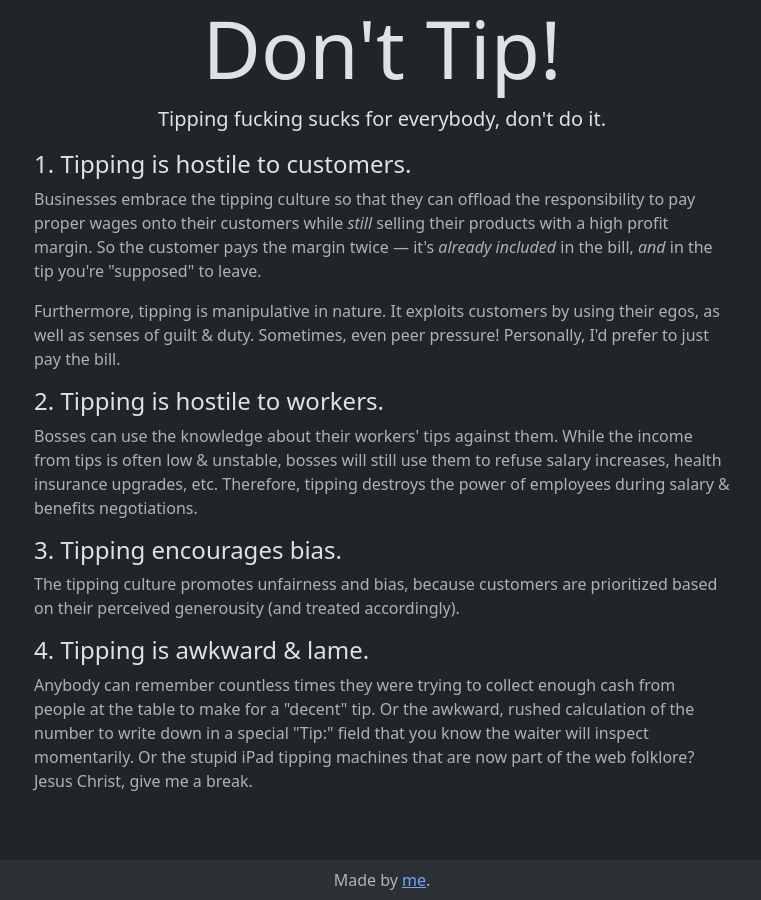
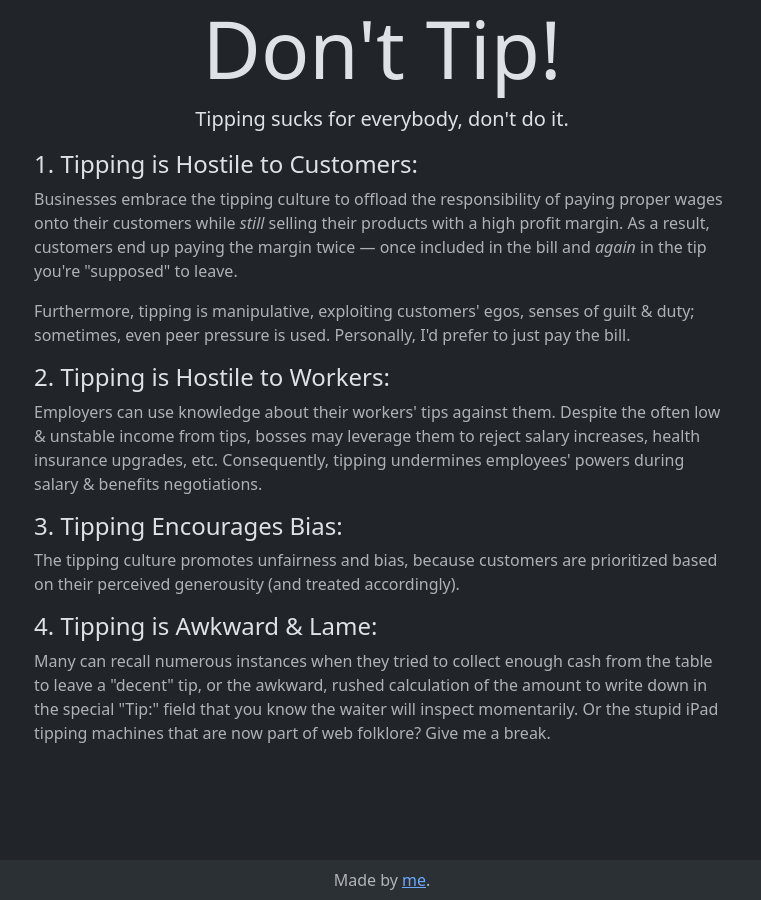
Before and after one commit to egor-tensin/fucktipp.ing, a Jekyll site: the page built from src/index.html, in a window 1280 px wide. Shown: the whole page, without its empty margins (258-1019 px from the left). Built offline with Jekyll 4.4.1, drawn with Linux system fonts in a browser that asks for light colours.

Commit message:
reword things

```diff
--- a/src/index.html
+++ b/src/index.html
@@ -2,52 +2,49 @@
 layout: page
 title: Fuck Tipping
 points:
-  - title: Tipping is hostile to customers.
+  - title: 'Tipping is Hostile to Customers:'
     description:
       - |
-        Businesses embrace the tipping culture so that they can offload the
-        responsibility to pay proper wages onto their customers while
-        <em>still</em> selling their products with a high profit margin.
-        So the customer pays the margin twice &mdash; it's <em>already
-        included</em> in the bill, <em>and</em> in the tip you're "supposed" to
+        Businesses embrace the tipping culture to offload the responsibility of
+        paying proper wages onto their customers while <em>still</em> selling
+        their products with a high profit margin.
+        As a result, customers end up paying the margin twice &mdash; once
+        included in the bill and <em>again</em> in the tip you're "supposed" to
         leave.
       - |
-        Furthermore, tipping is manipulative in nature.
-        It exploits customers by using their egos, as well as senses of guilt
-        &amp; duty.
-        Sometimes, even peer pressure!
+        Furthermore, tipping is manipulative, exploiting customers' egos,
+        senses of guilt &amp; duty; sometimes, even peer pressure is used.
         Personally, I'd prefer to just pay the bill.
-  - title: Tipping is hostile to workers.
+  - title: 'Tipping is Hostile to Workers:'
     description:
       - |
-        Bosses can use the knowledge about their workers' tips against them.
-        While the income from tips is often low &amp; unstable, bosses will
-        still use them to refuse salary increases, health insurance upgrades,
+        Employers can use knowledge about their workers' tips against them.
+        Despite the often low &amp; unstable income from tips, bosses may
+        leverage them to reject salary increases, health insurance upgrades,
         etc.
-        Therefore, tipping destroys the power of employees during salary &amp;
+        Consequently, tipping undermines employees' powers during salary &amp;
         benefits negotiations.
-  - title: Tipping encourages bias.
+  - title: 'Tipping Encourages Bias:'
     description:
       - |
         The tipping culture promotes unfairness and bias, because customers are
         prioritized based on their perceived generousity (and treated
         accordingly).
-  - title: Tipping is awkward &amp; lame.
+  - title: 'Tipping is Awkward &amp; Lame:'
     description:
       - |
-        Anybody can remember countless times they were trying to collect enough
-        cash from people at the table to make for a "decent" tip.
-        Or the awkward, rushed calculation of the number to write down in a
-        special "Tip:" field that you know the waiter will inspect momentarily.
-        Or the stupid iPad tipping machines that are now part of the web
-        folklore?
-        Jesus Christ, give me a break.
+        Many can recall numerous instances when they tried to collect enough
+        cash from the table to leave a "decent" tip, or the awkward, rushed
+        calculation of the amount to write down in the special "Tip:" field
+        that you know the waiter will inspect momentarily.
+        Or the stupid iPad tipping machines that are now part of web folklore?
+        Give me a break.
 ---
 <div class="container">
   <div class="row">
     <div class="col text-center">
       <h1 class="display-1">Don't Tip!</h1>
-      <p class="lead">Tipping fucking sucks for everybody, don't do it.</p>
+      <p class="lead">Tipping sucks for everybody, don't do it.</p>
     </div>
   </div>
   <div class="row">
```
